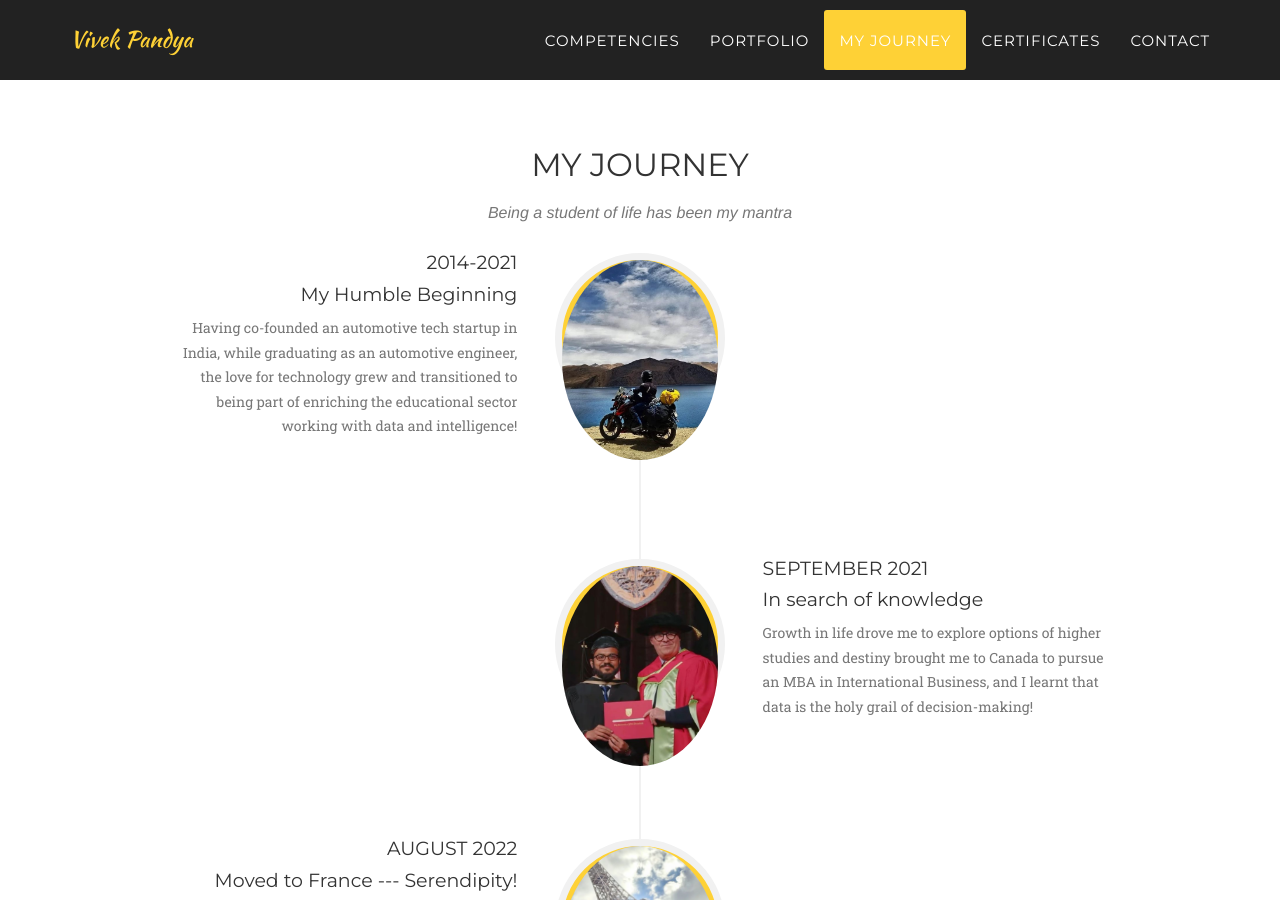
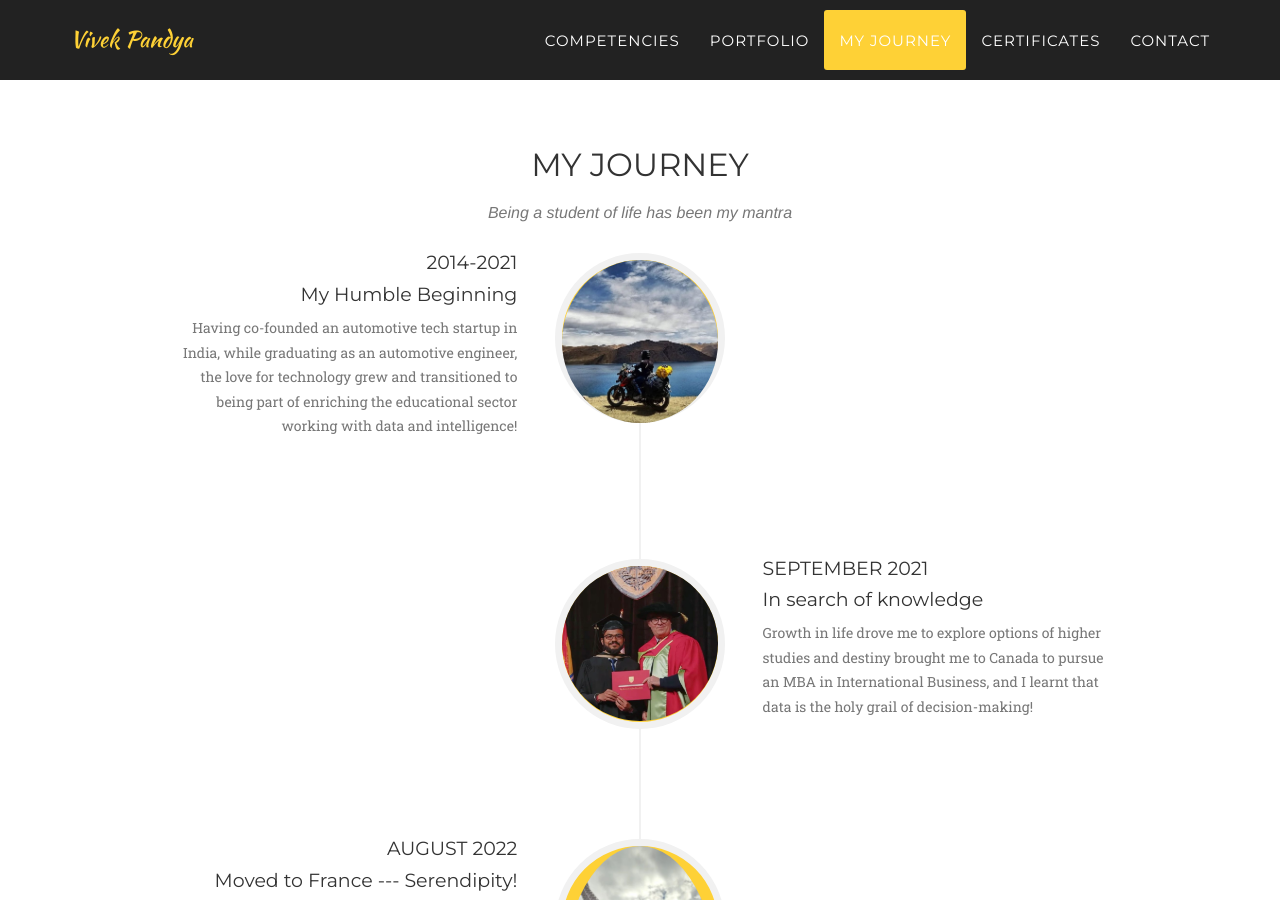
Before and after one commit to vivekp1705/vivekpandya, a Jekyll site: the page built from index.html, in a window 1280 px wide and 900 px high, scrolled down 2796 px. Built offline with Jekyll 4.4.1, drawn with Linux system fonts in a browser that asks for light colours; some web fonts are replaced.

Commit message:
Update about.html

```diff
--- a/_includes/about.html
+++ b/_includes/about.html
@@ -1,4 +1,4 @@
-<!-- About Section -->
+
 <section id="about">
     <div class="container">
         <div class="row">
@@ -12,8 +12,7 @@
                 <ul class="timeline">
                     <li>
                         <div class="timeline-image">
-                            <img class="img-circle img-responsive" src="img/about/1.jpg" alt=""
-                                style="width: 200px; height: 200px; object-fit: cover; border-radius: 50%;">
+                            <img class="img-circle img-responsive" src="img/about/1.jpg" alt="">
                         </div>
                         <div class="timeline-panel">
                             <div class="timeline-heading">
@@ -27,8 +26,7 @@
                     </li>
                     <li class="timeline-inverted">
                         <div class="timeline-image">
-                            <img class="img-circle img-responsive" src="img/about/2.jpg" alt=""
-                                style="width: 200px; height: 200px; object-fit: cover; border-radius: 50%;">
+                            <img class="img-circle img-responsive" src="img/about/2.jpg" alt="">
                         </div>
                         <div class="timeline-panel">
                             <div class="timeline-heading">
@@ -42,8 +40,7 @@
                     </li>
                     <li>
                         <div class="timeline-image">
-                            <img class="img-circle img-responsive" src="img/about/3.jpg" alt=""
-                                style="width: 200px; height: 200px; object-fit: cover; border-radius: 50%;">
+                            <img class="img-circle img-responsive" src="img/about/3.jpg" alt="">
                         </div>
                         <div class="timeline-panel">
                             <div class="timeline-heading">
@@ -57,8 +54,7 @@
                     </li>
                     <li class="timeline-inverted">
                         <div class="timeline-image">
-                            <img class="img-circle img-responsive" src="img/about/4.jpg" alt=""
-                                style="width: 200px; height: 200px; object-fit: cover; border-radius: 50%;">
+                            <img class="img-circle img-responsive" src="img/about/4.jpg" alt="">
                         </div>
                         <div class="timeline-panel">
                             <div class="timeline-heading">
```
